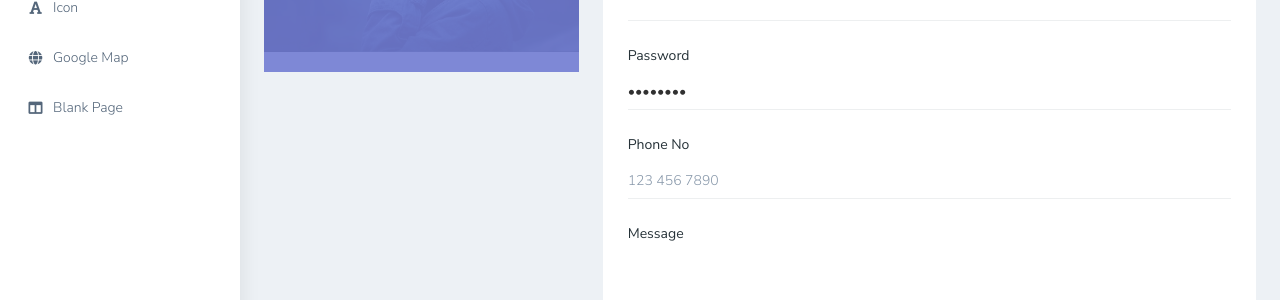
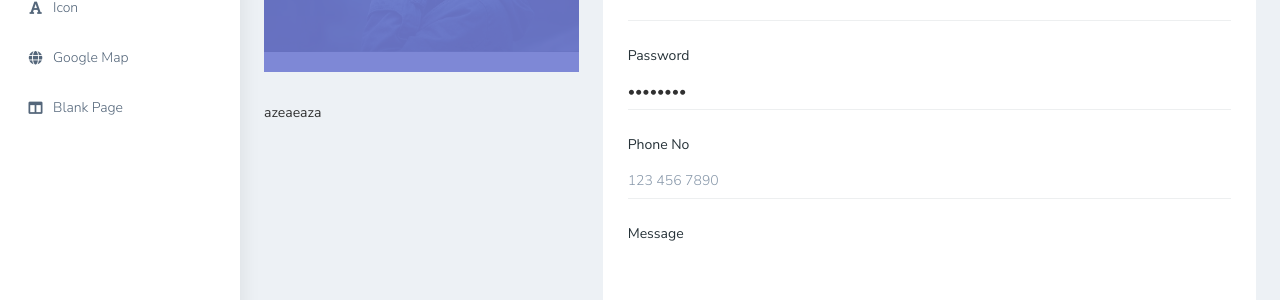
Before and after one commit to RestumpY/mangy.io, a PHP site: page /views/profilView.php in a window 1280 px wide. Shown: the part 239-539 px from the top of the page. Run offline with PHP 8.4, Linux system fonts and the light colour scheme; the template is opened without the code that fills it, so the values that code supplies are empty; style sheets or scripts are compiled from the project's sources.

Commit message:
Interface utilisateur

```diff
--- a/views/profilView.php
+++ b/views/profilView.php
@@ -31,6 +31,7 @@
                                 </div>
                             </div>-->
                         </div>
+                        azeaeaza
                     </div>
                     <!-- Column -->
                     <!-- Column -->
```
